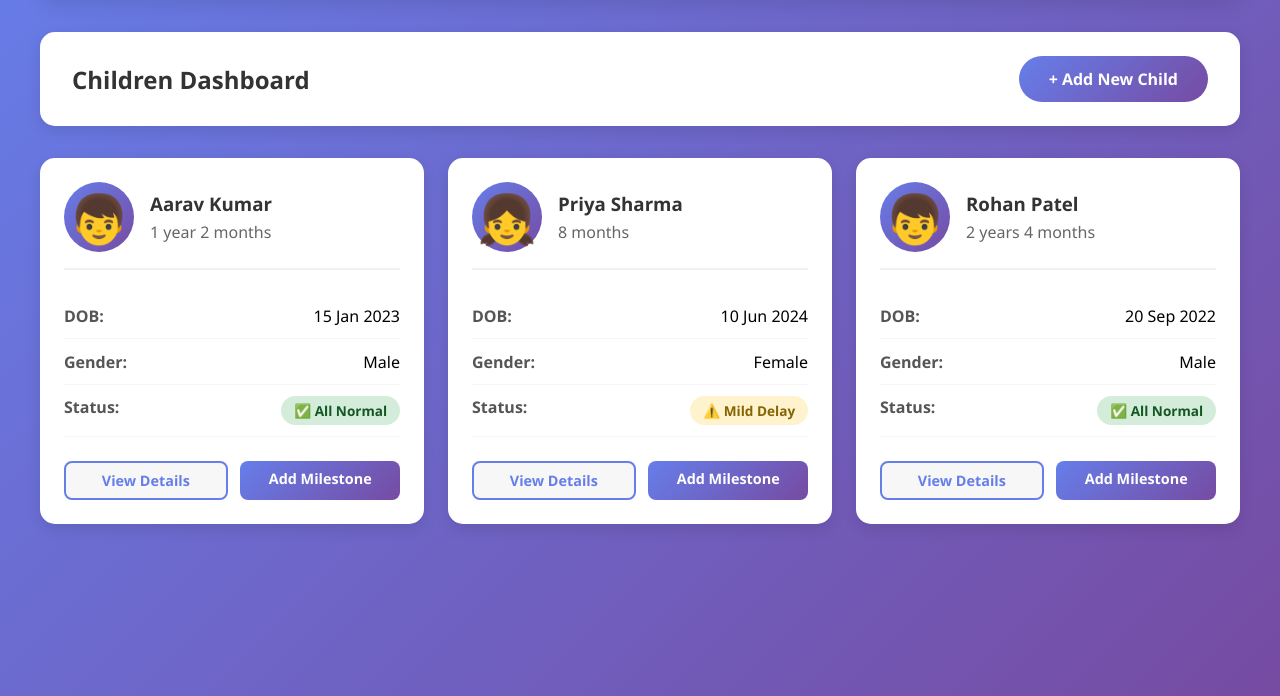
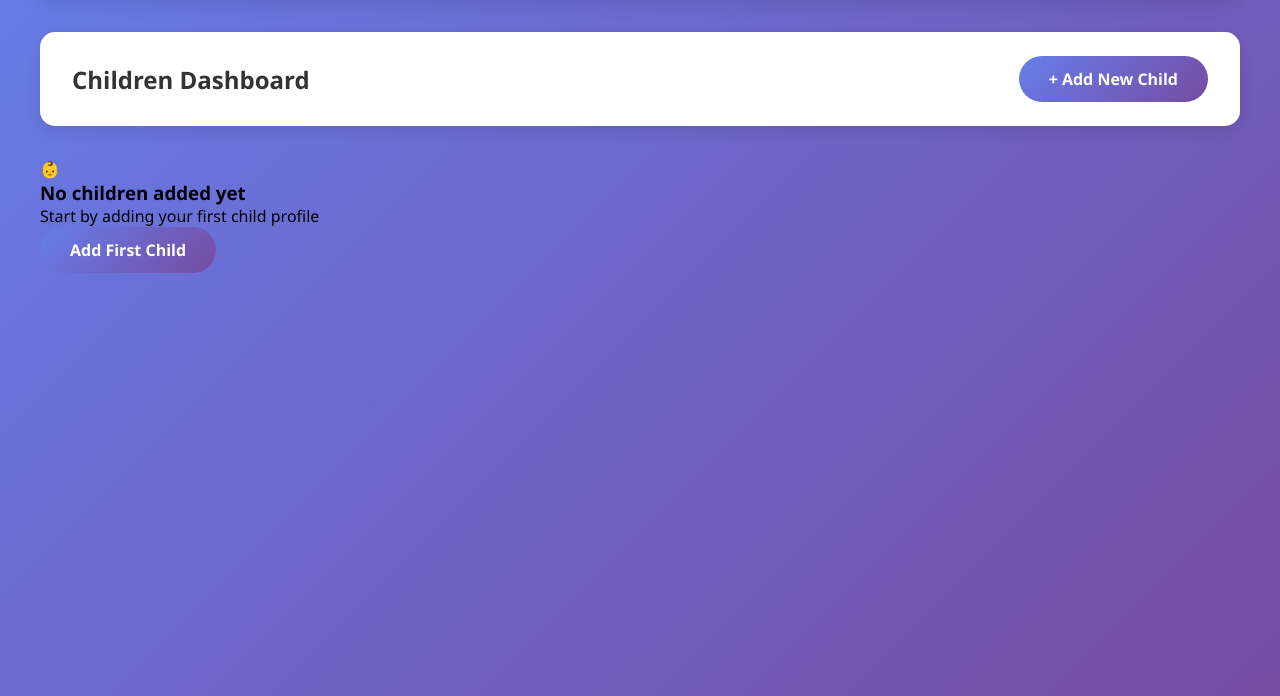
Before and after one commit to vidushikesharwani/Growth-Guardian, a Flask app: template templates/dashboard.html in a window 1280 px wide. Shown: the part 104-800 px from the top of the page. Run offline with Flask 3, Linux system fonts and the light colour scheme; the template is opened without the code that fills it, so the values that code supplies are empty.

Commit message:
Fixed dashboard links and milestone routing

```diff
--- a/templates/dashboard.html
+++ b/templates/dashboard.html
@@ -213,24 +213,34 @@
         </div>
 
         <div class="children-grid">
-            <!-- Child 1: Aarav Kumar -->
+    {% if children and children|length > 0 %}
+        {% for child in children %}
         <div class="child-card">
             <div class="child-header">
-                    <div class="child-avatar">👦</div>
+                <div class="child-avatar">
+                    {% if child.gender == 'Male' %}👦{% else %}👧{% endif %}
+                </div>
                 <div class="child-info">
-                        <h3>Aarav Kumar</h3>
-                        <p class="child-age">1 year 2 months</p>
+                    <h3>{{ child.name }}</h3>
+                    <p class="child-age">
+                        {% if child.age_months >= 12 %}
+                            {{ child.age_months // 12 }} year{{ 's' if child.age_months // 12 != 1 else '' }}
+                            {{ child.age_months % 12 }} month{{ 's' if child.age_months % 12 != 1 else '' }}
+                        {% else %}
+                            {{ child.age_months }} month{{ 's' if child.age_months != 1 else '' }}
+                        {% endif %}
+                    </p>
                 </div>
             </div>
 
             <div class="child-details">
                 <div class="detail-item">
                     <span class="detail-label">DOB:</span>
-                        <span>15 Jan 2023</span>
+                    <span>{{ child.date_of_birth }}</span>
                 </div>
                 <div class="detail-item">
                     <span class="detail-label">Gender:</span>
-                        <span>Male</span>
+                    <span>{{ child.gender }}</span>
                 </div>
                 <div class="detail-item">
                     <span class="detail-label">Status:</span>
@@ -239,71 +249,19 @@
             </div>
 
             <div class="child-actions">
-                    <a href="{{ url_for('child_detail', child_id=1) }}" class="btn btn-small btn-secondary">View Details</a>
-                    <a href="/child/1/add_milestone" class="btn btn-small">Add Milestone</a>
+                <a href="{{ url_for('child_detail', child_id=child.id) }}" class="btn btn-small btn-secondary">View Details</a>
+                <a href="{{ url_for('add_milestone_page') }}?child_id={{ child.id }}" class="btn btn-small">Add Milestone</a>
             </div>
         </div>
-
-            <!-- Child 2: Priya Sharma -->
-            <div class="child-card">
-                <div class="child-header">
-                    <div class="child-avatar">👧</div>
-                    <div class="child-info">
-                        <h3>Priya Sharma</h3>
-                        <p class="child-age">8 months</p>
+        {% endfor %}
+    {% else %}
+        <div class="empty-state">
+            <div class="empty-icon">👶</div>
+            <h3>No children added yet</h3>
+            <p>Start by adding your first child profile</p>
+            <a href="{{ url_for('add_child') }}" class="btn btn-primary">Add First Child</a>
         </div>
-                </div>
-
-                <div class="child-details">
-                    <div class="detail-item">
-                        <span class="detail-label">DOB:</span>
-                        <span>10 Jun 2024</span>
-                    </div>
-                    <div class="detail-item">
-                        <span class="detail-label">Gender:</span>
-                        <span>Female</span>
-                    </div>
-                    <div class="detail-item">
-                        <span class="detail-label">Status:</span>
-                        <span class="status-badge status-warning">⚠️ Mild Delay</span>
-                    </div>
-                </div>
-
-                <div class="child-actions">
-                    <a href="{{ url_for('child_detail', child_id=2) }}" class="btn btn-small btn-secondary">View Details</a>
-                    <a href="/child/2/add_milestone" class="btn btn-small">Add Milestone</a>
-                </div>
-            </div>
-
-            <!-- Child 3: Rohan Patel -->
-            <div class="child-card">
-                <div class="child-header">
-                    <div class="child-avatar">👦</div>
-                    <div class="child-info">
-                        <h3>Rohan Patel</h3>
-                        <p class="child-age">2 years 4 months</p>
-                    </div>
-                </div>
-
-                <div class="child-details">
-                    <div class="detail-item">
-                        <span class="detail-label">DOB:</span>
-                        <span>20 Sep 2022</span>
-                    </div>
-                    <div class="detail-item">
-                        <span class="detail-label">Gender:</span>
-                        <span>Male</span>
-                    </div>
-                    <div class="detail-item">
-                        <span class="detail-label">Status:</span>
-                        <span class="status-badge status-normal">✅ All Normal</span>
-                    </div>
-                </div>
-
-                <div class="child-actions">
-                    <a href="{{ url_for('child_detail', child_id=3) }}" class="btn btn-small btn-secondary">View Details</a>
-                    <a href="/child/3/add_milestone" class="btn btn-small">Add Milestone</a>
-                </div>
+    {% endif %}
 </div>
         </div>
     </div>
```
Also changed, not shown: templates/add_child.html (+30 -6 lines), 1 other file. Lines whose indentation alone changed are shown as unchanged.
